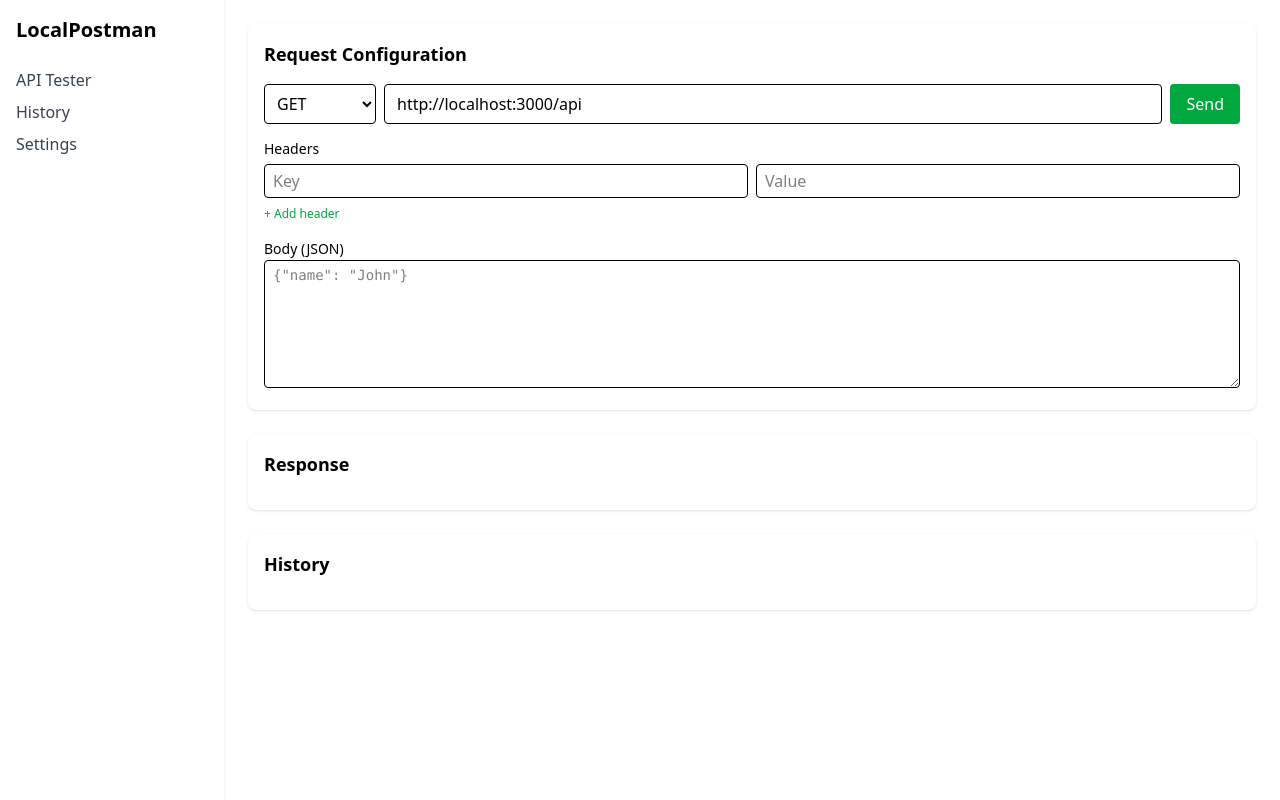
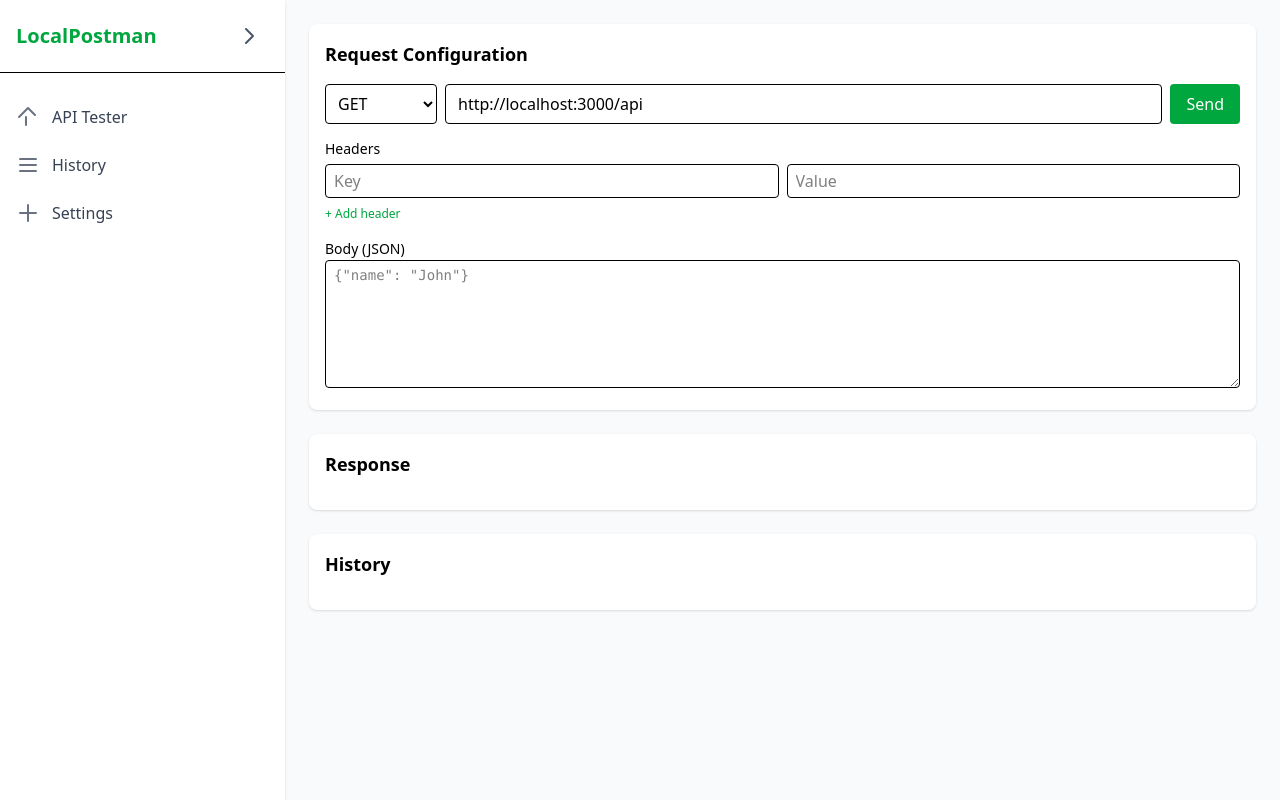
Before and after one commit to BazilSuhail/Local-Postman, a Vue app: page / in a window 1280 px wide. Built offline with nearby package versions, Linux system fonts and the light colour scheme.

Commit message:
Add collapsible sidebar with responsive desktop-only layout

```diff
--- a/index.html
+++ b/index.html
@@ -4,7 +4,7 @@
     <meta charset="UTF-8" />
     <link rel="icon" type="image/svg+xml" href="/vite.svg" />
     <meta name="viewport" content="width=device-width, initial-scale=1.0" />
-    <title>Vite + Vue</title>
+    <title>Axon-Client</title>
   </head>
   <body>
     <div id="app"></div>
--- a/src/App.vue
+++ b/src/App.vue
@@ -1,22 +1,47 @@
 <template>
-  <div class="flex min-h-screen">
-    <Sidebar />
-    <main class="flex-1 p-6 space-y-6">
-      <RequestForm />
-      <ResponseView />
-      <HistoryView />
-    </main>
+  <div>
+    <!-- Show app only on >=1080px -->
+    <div v-if="isLargeScreen" class="flex min-h-screen bg-gray-50">
+      <Sidebar />
+      <main
+        :class="[
+          'flex-1 p-6 transition-all duration-300',
+        ]"
+      >
+        <RequestForm />
+        <ResponseView />
+        <HistoryView />
+      </main>
+    </div>
+
+    <!-- Fallback Page for small screens -->
+    <div v-else class="h-screen flex items-center justify-center bg-gray-100">
+      <div class="text-center">
+        <h1 class="text-2xl font-bold text-gray-700">Not Supported</h1>
+        <p class="text-gray-500 mt-2">This application works only on laptop/desktop (1080px+).</p>
+      </div>
+    </div>
   </div>
 </template>
 
 <script setup>
-import { provide } from "vue";
-import { useApiTester } from "./composables/useApiTester";
+import { ref, onMounted, provide } from "vue";
 import Sidebar from "./components/Sidebar.vue";
 import RequestForm from "./components/RequestForm.vue";
 import ResponseView from "./components/ResponseView.vue";
 import HistoryView from "./components/HistoryView.vue";
+import { useApiTester } from "./composables/useApiTester";
 
 const api = useApiTester();
 provide("api", api);
+
+// Responsive handling
+const isLargeScreen = ref(window.innerWidth >= 1080);
+const sidebarCollapsed = ref(false);
+
+onMounted(() => {
+  window.addEventListener("resize", () => {
+    isLargeScreen.value = window.innerWidth >= 1080;
+  });
+});
 </script>
--- a/src/components/Sidebar.vue
+++ b/src/components/Sidebar.vue
@@ -1,10 +1,65 @@
 <template>
-  <div class="bg-white shadow h-screen w-56 p-4 hidden lg:block">
-    <h2 class="font-bold text-xl mb-6">LocalPostman</h2>
-    <nav class="space-y-2">
-      <a href="#" class="block text-gray-700 hover:text-green-600">API Tester</a>
-      <a href="#" class="block text-gray-700 hover:text-green-600">History</a>
-      <a href="#" class="block text-gray-700 hover:text-green-600">Settings</a>
+  <div
+    :class="[
+      'bg-white shadow h-screen flex flex-col transition-all duration-300',
+      isCollapsed ? 'w-[60px]' : 'w-[285px]'
+    ]"
+  >
+    <!-- Logo -->
+    <div class="flex items-center justify-between px-4 py-4 border-b">
+      <span v-if="!isCollapsed" class="font-bold text-xl text-green-600">LocalPostman</span>
+      <button @click="toggleSidebar" class="p-2 rounded hover:bg-gray-100">
+        <svg
+          v-if="isCollapsed"
+          xmlns="http://www.w3.org/2000/svg"
+          class="h-6 w-6 text-gray-600"
+          fill="none" viewBox="0 0 24 24" stroke="currentColor"
+        >
+          <path stroke-linecap="round" stroke-linejoin="round" stroke-width="2" d="M15 19l-7-7 7-7" />
+        </svg>
+        <svg
+          v-else
+          xmlns="http://www.w3.org/2000/svg"
+          class="h-6 w-6 text-gray-600"
+          fill="none" viewBox="0 0 24 24" stroke="currentColor"
+        >
+          <path stroke-linecap="round" stroke-linejoin="round" stroke-width="2" d="M9 5l7 7-7 7" />
+        </svg>
+      </button>
+    </div>
+
+    <!-- Navigation -->
+    <nav class="flex-1 mt-6 space-y-2">
+      <a href="#" class="flex items-center px-4 py-2 text-gray-700 hover:bg-green-50 hover:text-green-600 rounded-lg">
+        <svg class="h-6 w-6 text-gray-500" fill="none" stroke="currentColor" viewBox="0 0 24 24">
+          <path stroke-linecap="round" stroke-linejoin="round" stroke-width="2" d="M3 12l2-2m0 0l7-7 7 7m-9 2v8" />
+        </svg>
+        <span v-if="!isCollapsed" class="ml-3">API Tester</span>
+      </a>
+
+      <a href="#" class="flex items-center px-4 py-2 text-gray-700 hover:bg-green-50 hover:text-green-600 rounded-lg">
+        <svg class="h-6 w-6 text-gray-500" fill="none" stroke="currentColor" viewBox="0 0 24 24">
+          <path stroke-linecap="round" stroke-linejoin="round" stroke-width="2" d="M4 6h16M4 12h16M4 18h16" />
+        </svg>
+        <span v-if="!isCollapsed" class="ml-3">History</span>
+      </a>
+
+      <a href="#" class="flex items-center px-4 py-2 text-gray-700 hover:bg-green-50 hover:text-green-600 rounded-lg">
+        <svg class="h-6 w-6 text-gray-500" fill="none" stroke="currentColor" viewBox="0 0 24 24">
+          <path stroke-linecap="round" stroke-linejoin="round" stroke-width="2" d="M12 4v16m8-8H4" />
+        </svg>
+        <span v-if="!isCollapsed" class="ml-3">Settings</span>
+      </a>
     </nav>
   </div>
 </template>
+
+<script setup>
+import { ref } from "vue";
+
+const isCollapsed = ref(false);
+
+function toggleSidebar() {
+  isCollapsed.value = !isCollapsed.value;
+}
+</script>
```
